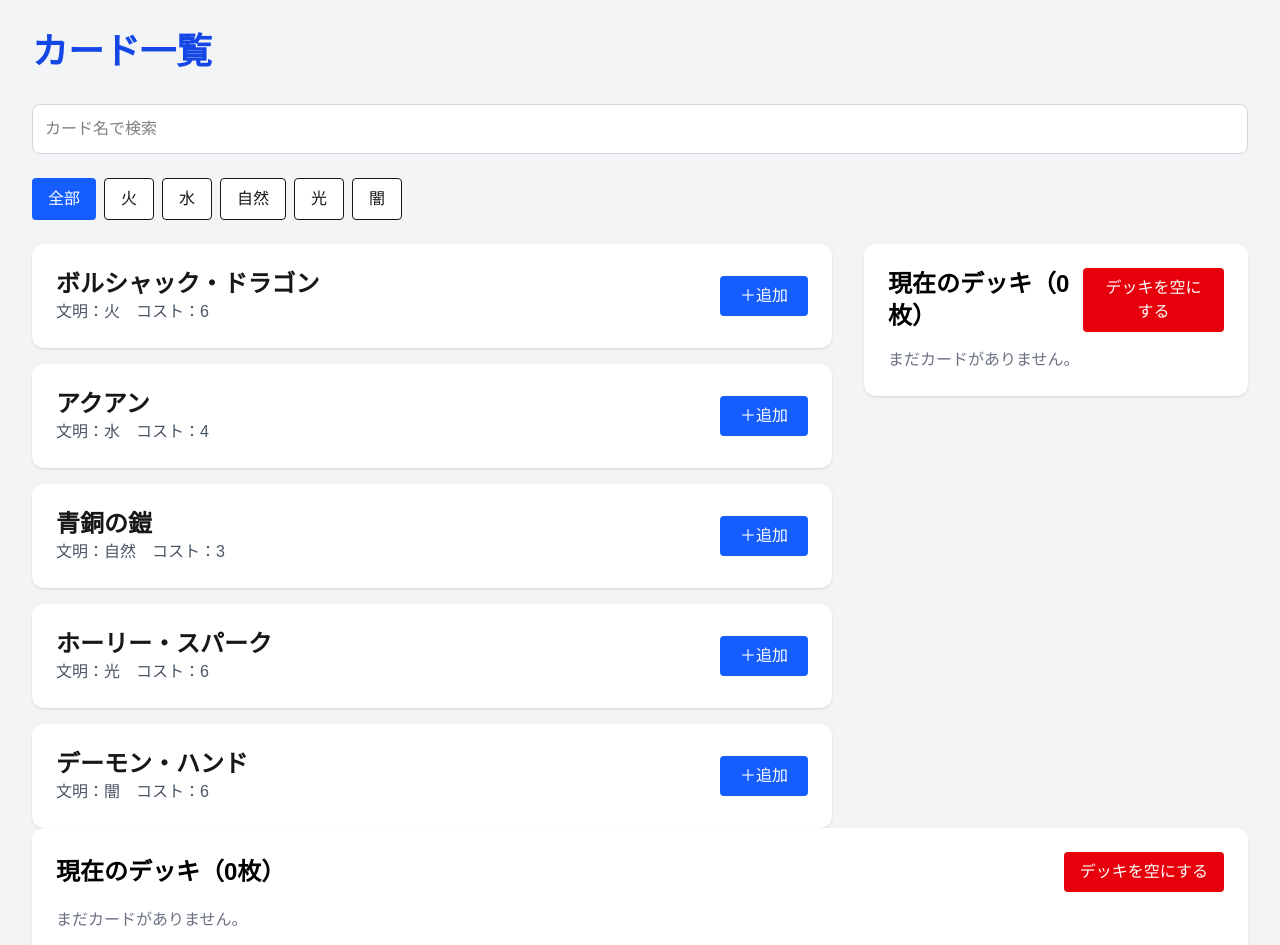
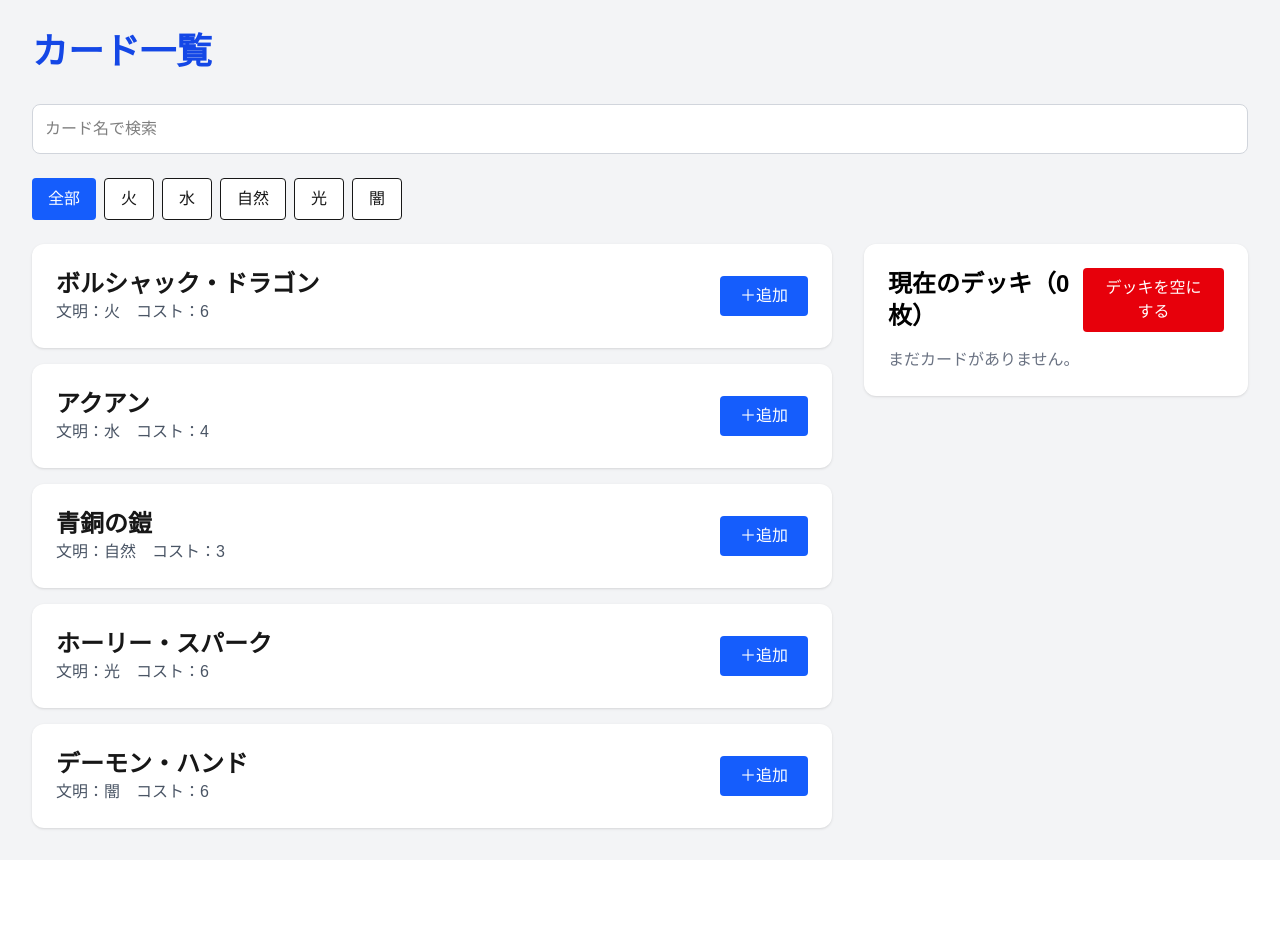
Before and after one commit to fujihiro-source/dm-classic-builder, a Next.js app: page /cards in a window 1280 px wide. Shown: the top 945 px of the page. After the commit the page ends 860 px from the top, so only its background shows below. Built offline with nearby package versions, Linux system fonts and the light colour scheme.

Commit message:
style: 2カラムレイアウト

```diff
--- a/src/app/cards/page.tsx
+++ b/src/app/cards/page.tsx
@@ -115,8 +115,6 @@ export default function CardsPage() {
           />
         </div>
       </div>
-
-      <DeckPanel deck={deck} removeCard={removeCard} clearDeck={clearDeck} />
     </main>
   );
 }
```
